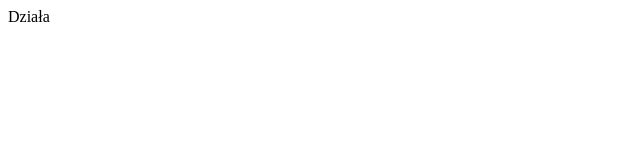
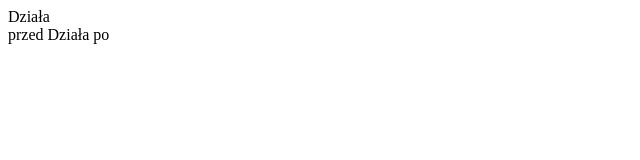
Before and after one commit to hiroshi-ota/jLetters, a plain HTML site: page index.html in a window 1280 px wide. Shown: the full height of the page, 0-640 px from the left. Drawn offline with Linux system fonts and the light colour scheme.

Commit message:
v. 1.5.5: Rebuild in progress
Main initialization

```diff
--- a/index.html
+++ b/index.html
@@ -21,6 +21,8 @@
             before: 'przed ',
             after: ' po'
         });
+        var o = $(test).data('jLetters');
+        console.log(o.getParams());
     </script>
 </body>
 
--- a/js/jLetters.js
+++ b/js/jLetters.js
@@ -1,10 +1,26 @@
 (function($){
     var jLetters = function(element, options){
-        var elem = $(element);
-        var obj = this;
-        var settings = $.extend({
-            param: 'default'
-        }, options || {});
+        /*INITIALISATION*
+        //         - initialise jLetters
+        //         - set params & element
+        //         @element: element on which jLetters is working
+        //         @options: list of settings passed by user
+        //     */
+        var elem = $(element),
+            obj = this,
+            params = $.extend({
+                animationDuration: 500
+            }, options || {});
+
+        this.getParams = function(){
+            return params;
+        }
+        //main animate function
+        var Animate = function(elem){
+            var string = elem.text();
+            $('body').append(params.before + string + params.after);
+        }
+        Animate(elem);
     }
 
     $.fn.jLetters = function(options) {
```
Also changed, not shown: tests/test.js (+3 -2 lines).
